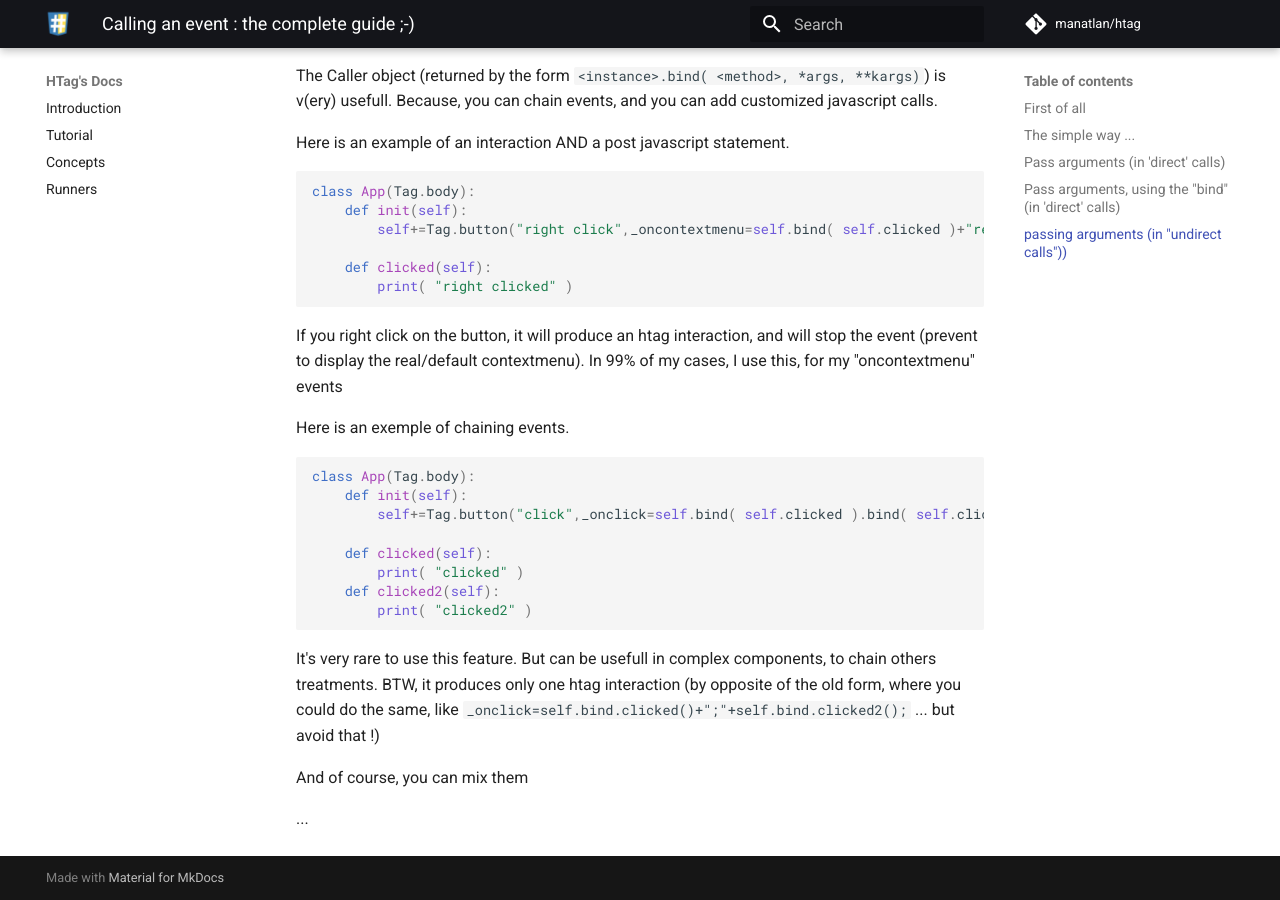
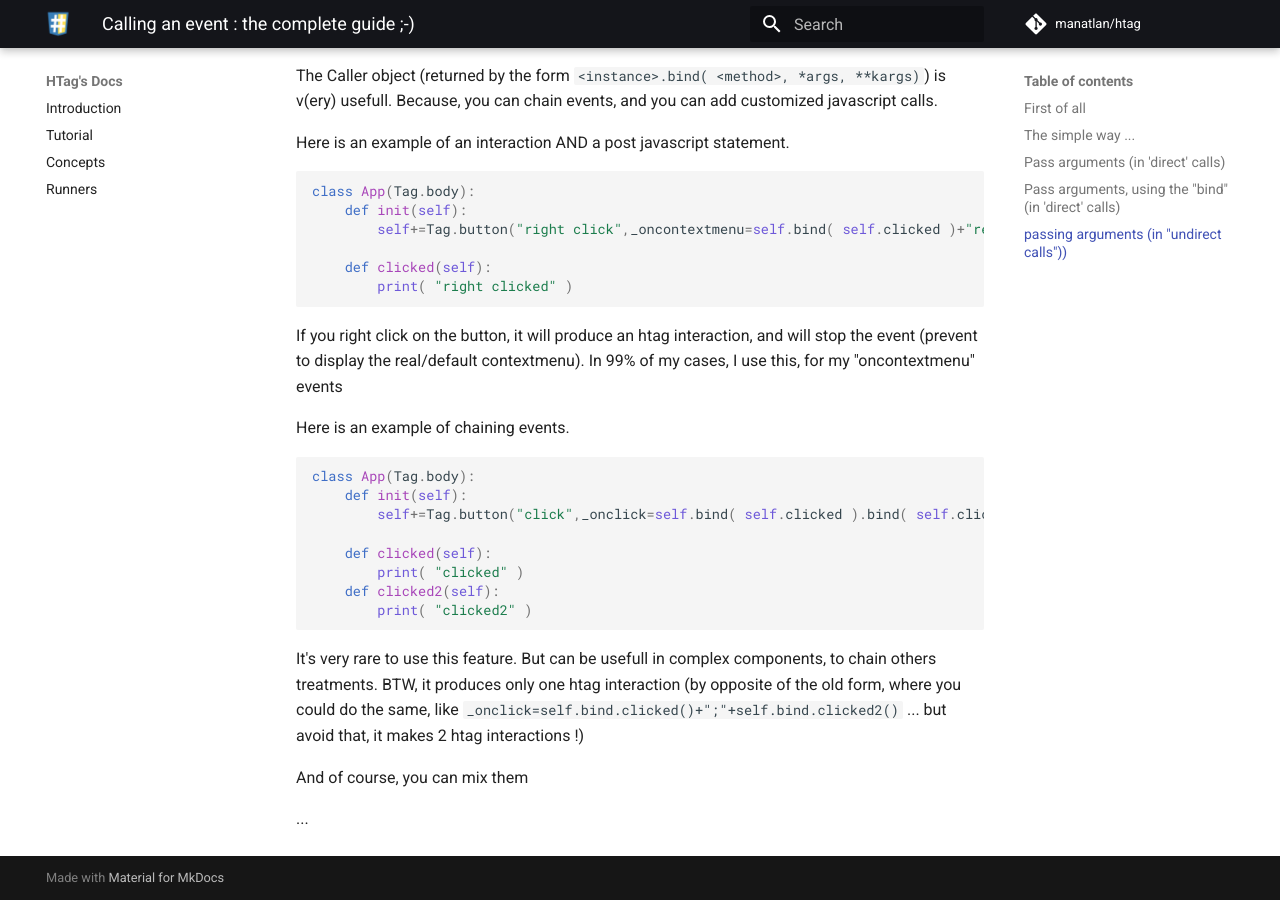
Before and after one commit to manatlan/htag, an MkDocs documentation site: the page built from docs/calling_an_event.md, in a window 1280 px wide and 900 px high, scrolled down 4473 px. Built offline with MkDocs 1.6.1 and Material for MkDocs 9.7.7, drawn with Linux system fonts in a browser that asks for light colours; comment, search, counter and statistics services are not loaded.

Commit message:
Update calling_an_event.md

````diff
--- a/docs/calling_an_event.md
+++ b/docs/calling_an_event.md
@@ -210,7 +210,7 @@ class App(Tag.body):
 If you right click on the button, it will produce an htag interaction, and will stop the event (prevent to display the real/default contextmenu). In 99% of my cases, I use this, for my "oncontextmenu" events
 
 
-Here is an exemple of chaining events.
+Here is an example of chaining events.
 
 ```python
 class App(Tag.body):
@@ -222,7 +222,7 @@ class App(Tag.body):
     def clicked2(self):
         print( "clicked2" )
 ```
-It's very rare to use this feature. But can be usefull in complex components, to chain others treatments. BTW, it produces only one htag interaction (by opposite of the old form, where you could do the same, like `_onclick=self.bind.clicked()+";"+self.bind.clicked2();` ... but avoid that !)
+It's very rare to use this feature. But can be usefull in complex components, to chain others treatments. BTW, it produces only one htag interaction (by opposite of the old form, where you could do the same, like `_onclick=self.bind.clicked()+";"+self.bind.clicked2()` ... but avoid that, it makes 2 htag interactions !)
 
 And of course, you can mix them
 
````
